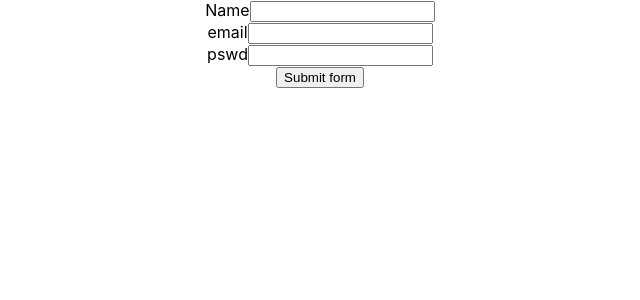
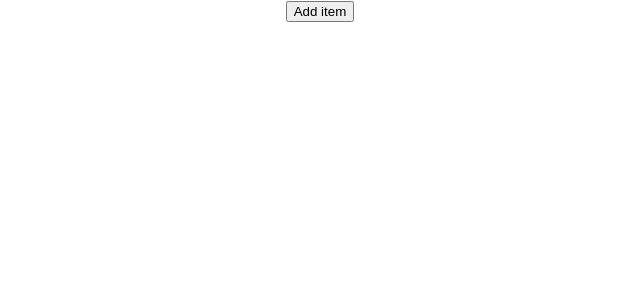
Before and after one commit to rahulak18/React-series, a React (Create React App) app in the folder ReactTutorial/my-app/: page / in a window 1280 px wide. Shown: the top 300 px of the page, without its empty margins (320-960 px from the left). Built offline with nearby package versions, Linux system fonts and the light colour scheme.

Commit message:
48 UseState Hook

```diff
--- a/ReactTutorial/my-app/src/App.js
+++ b/ReactTutorial/my-app/src/App.js
@@ -1,10 +1,12 @@
 import './App.css';
-import HttpPost from './Http-requests/HttpPost';
+import HookCounter from './Use-state-hook/HookCounter';
+import HookWithArray from './Use-state-hook/HookWithArray';
+import HookWithObject from './Use-state-hook/HookWithObject';
 
 function App() {
   return (
     <div className="App">
-      <HttpPost />
+      <HookWithArray />
     </div>
   );
 }
--- /dev/null
+++ b/ReactTutorial/my-app/src/Use-state-hook/HookCounter.js
@@ -0,0 +1,28 @@
+import React, { useState } from 'react'
+
+const HookCounter = () => {
+
+    // Always use hooks at top inside the react component functions
+    // Always update the state using the previous State rather than updating directly. (i.e. setCount(prevState => prevState - 1); but not setCount(0))
+
+    const [count, setCount] = useState(0);
+
+    const increment = () => {
+        setCount(prevState => prevState + 1);
+    }
+
+    const decrement = () => {
+        setCount(prevState => prevState - 1);
+    }
+
+    return (
+        <div>
+            <h3>Clicked {count} times.</h3>
+            <button onClick={increment}>Increment</button>
+            <button onClick={decrement}>Decrement</button>
+            <button onClick={() => { setCount(0) }}>Reset</button>
+        </div>
+    )
+}
+
+export default HookCounter
--- /dev/null
+++ b/ReactTutorial/my-app/src/Use-state-hook/HookWithArray.js
@@ -0,0 +1,28 @@
+import React, { useState } from 'react'
+
+const HookWithArray = () => {
+    const [items, setItems] = useState([]);
+
+    const updateItem = () => {
+        // Make sure to destructure the Array before updation
+        setItems([...items,
+        {
+            id: items.length,
+            value: Math.floor(Math.random() * 10)
+        }
+        ])
+    }
+
+    return (
+        <div>
+            <button onClick={updateItem}>Add item</button>
+            {
+                items.map(e => (
+                    <li key={e.id}>{e.value}</li>
+                ))
+            }
+        </div>
+    )
+}
+
+export default HookWithArray
--- /dev/null
+++ b/ReactTutorial/my-app/src/Use-state-hook/HookWithObject.js
@@ -0,0 +1,23 @@
+import React, { useState } from 'react'
+
+const HookWithObject = () => {
+
+    const [name, setName] = useState({ firstName: '', lastName: '' });
+
+    const updateNameFld = (e) => {
+        // Make sure to destructure the object before updation
+        setName({ ...name, [e.target.name]: e.target.value });
+        console.log(e);
+    }
+
+    return (
+        <div>
+            <input type="text" value={name.firstName} name='firstName' onChange={updateNameFld} />
+            <input type="text" value={name.lastName} name='lastName' onChange={updateNameFld} />
+            <p>First name is : {name.firstName}</p>
+            <p>Last name is : {name.lastName}</p>
+        </div>
+    )
+}
+
+export default HookWithObject
```
